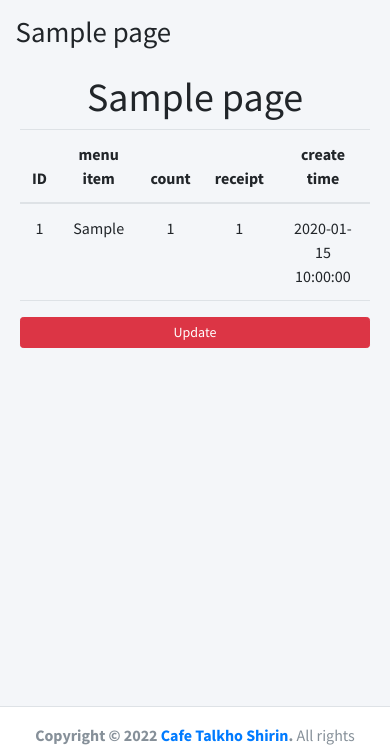
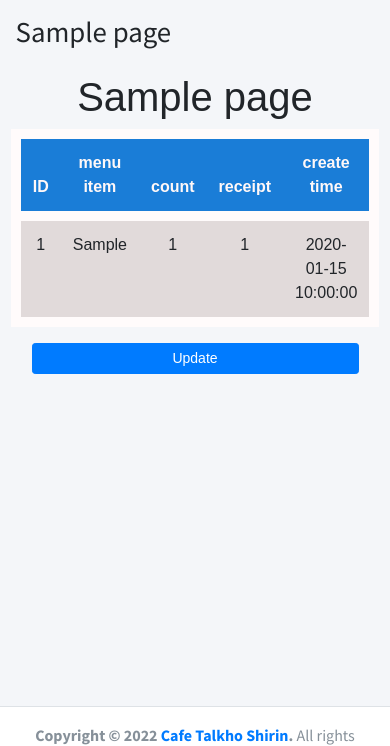
Before and after one commit to cybera3s/B-S-Cafe, a Flask app: template Cafe_project/templates/cashier/Cashier_order_status.html in a window 390 px wide. Shown: the part 57-803 px from the top of the page. Run offline with Flask 2, Linux system fonts and the light colour scheme; the template is opened without the code that fills it: most values are stand-ins (such as "Sample title", 1, 10 or a date in 2020); some libraries are stand-ins or nearby versions.

Commit message:
cashier/order_status change responsive html

```diff
--- a/Cafe_project/templates/cashier/Cashier_order_status.html
+++ b/Cafe_project/templates/cashier/Cashier_order_status.html
@@ -12,13 +12,12 @@
 {% endblock %}
 
 {% block content_body %}
-    <div class="row justify-content-center">
-            <div>
+    <div class="row justify-content-center mr-3 ml-3" id="Order">
                 <h1 class="title text-center"> {{ data.page.title }}</h1>
-                <table class="table" id="customers">
+                <table class="table table-striped">
                     <thead>
                         <tr>
-                            <th class="text-center black">ID</th>
+                            <th class="text-center black ">ID</th>
                             <th class="text-center black">menu item</th>
                             <th class="text-center black">count</th>
                             <th class="text-center black">receipt</th>
@@ -38,10 +37,7 @@
                 {% endfor %}
                 </tbody>
             </table>
-
-            <button id="submit" type="button" class="btn btn-danger btn-sm btn-block ">Update</button>
-
-        </div>
+            <button id="submit" type="button" class="btn btn-primary btn-sm col-lg-1 col-sm-12 ">Update</button>
     </div>
 {% endblock %}
 
@@ -52,7 +48,6 @@
             url:"{{url_for(title_get)}}",
             type:'GET'
         });
-        console.log(13)
     });
 </script>
 {% endblock %}
```
